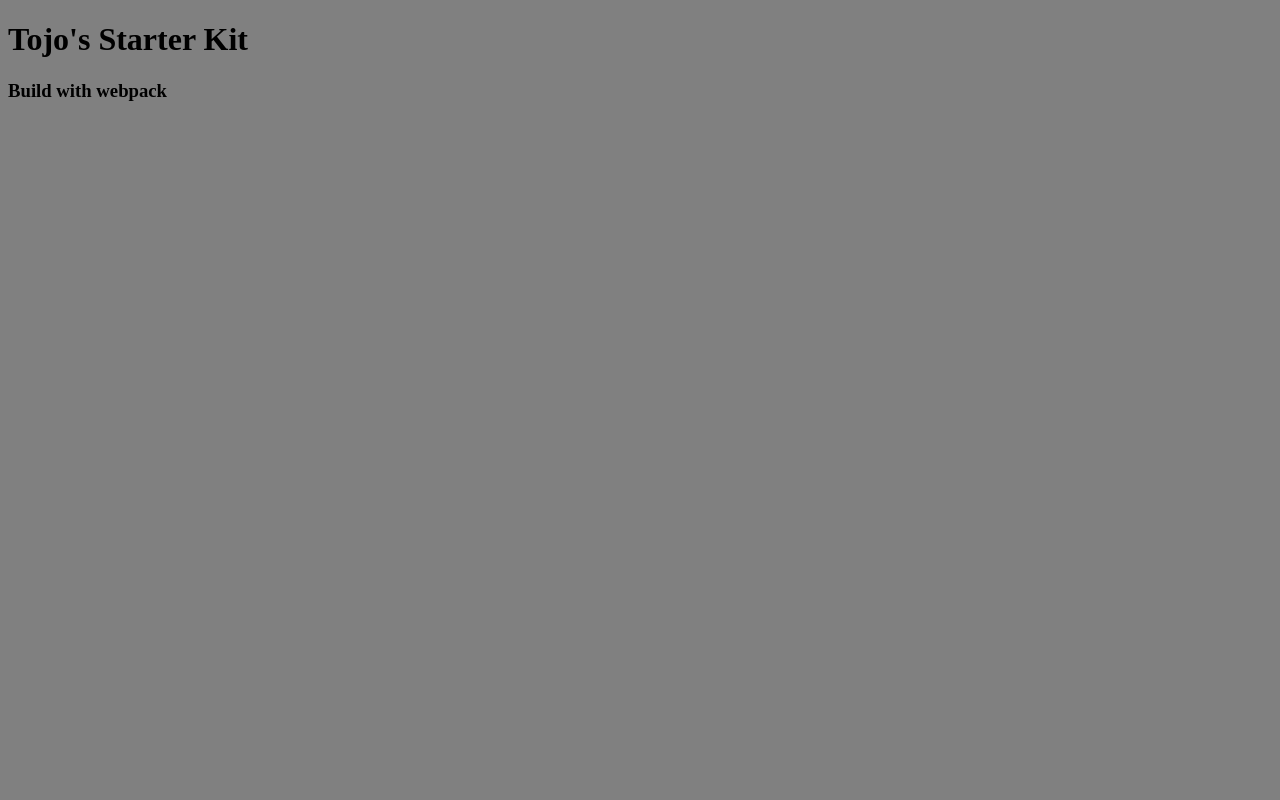
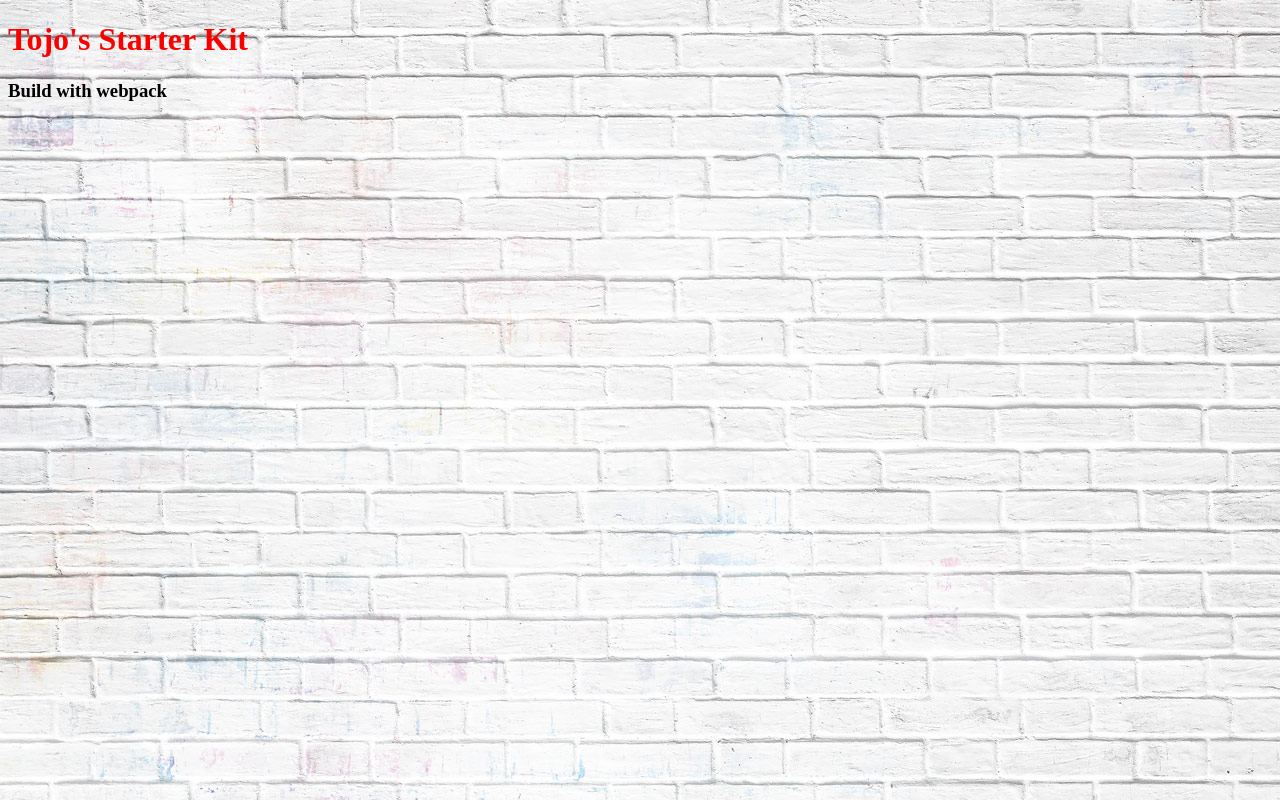
Before and after one commit to TojoAntonio/my-starterkit-webpack, a website built with webpack: page index.html in a window 1280 px wide. Built offline with nearby package versions, Linux system fonts and the light colour scheme.

Commit message:
build prod (done)

```diff
--- a/index.html
+++ b/index.html
@@ -7,8 +7,8 @@
   <title>starter kit</title>
   <!-- <link rel="stylesheet" href="dist/styles/style.css"> -->
 </head>
-<body>
-  <h1>Tojo's Starter Kit</h1>
+<body class="body">
+  <h1 class="title">Tojo's Starter Kit</h1>
   <h3>Build with webpack</h3>
   <div id="demo"></div>
 </body>
--- a/src/js/hello.js
+++ b/src/js/hello.js
@@ -1,4 +1,3 @@
-require('../scss/hello.scss')
 
 export default function print() {
     console.log('Hello');
--- a/src/scss/hello.scss
+++ b/src/scss/hello.scss
@@ -1,3 +1,3 @@
-h1 {
+.title {
   color: #FC0000;
 }
--- a/src/scss/main.scss
+++ b/src/scss/main.scss
@@ -1,4 +1,2 @@
-body {
-  // background: url(../img/bg.jpg);
-  background-color: gray;
-}
+@import 'hello';
+@import 'test';
--- /dev/null
+++ b/src/scss/test.scss
@@ -0,0 +1,4 @@
+body {
+  background: url(../img/bg.jpg);
+  // background-color: gray;
+}
```
Also changed, not shown: package.json (+5 -2 lines), README.md, build/build.js, build/webpack.common.js, build/webpack.config.js (added), build/webpack.dev.js, build/webpack.prod.js, 1 other file.
